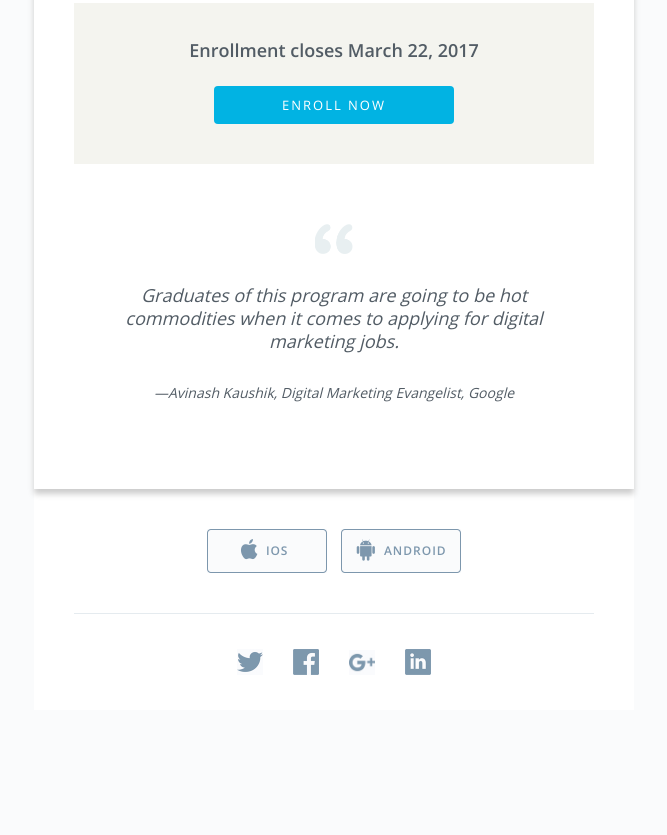
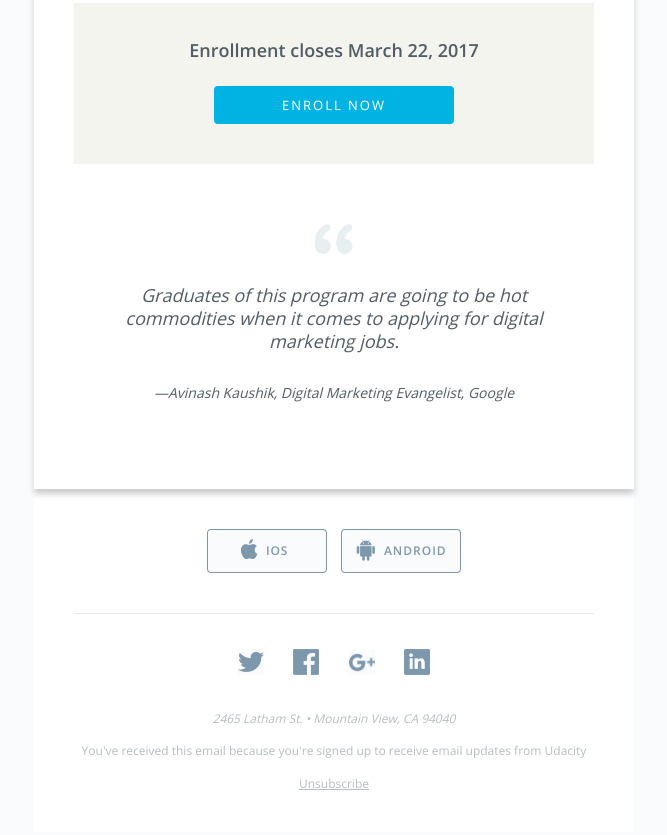
Before and after one commit to aprioriO/Udacity-promo, a plain HTML site: page index.html in a window 1280 px wide. Shown: the part 874-1709 px from the top of the page, without its empty margins (306-973 px from the left). Before the commit the page ends 1592 px from the top, so only its background shows below. Drawn offline with Linux system fonts and the light colour scheme.

Commit message:
add footer text

```diff
--- a/css/main.css
+++ b/css/main.css
@@ -109,7 +109,16 @@ p {
 }
 
 footer {
+  padding-bottom: 40px;
+}
+
+footer, footer p {
   text-align: center;
+  font-size: 12px;
+  color: #b7bdc1;
+}
+
+.app-buttons, .social-buttons {
   line-height: 0;
 }
 
@@ -119,7 +128,6 @@ footer {
   margin: auto;
   border-bottom: 1px solid #e5ebef;
 }
-
 .app-buttons img {
   width: 120px;
   margin: 0 5px;
@@ -128,8 +136,11 @@ footer {
 .social-buttons {
   padding: 35px 0;
 }
-
 .social-buttons img {
   width: 26px;
   margin: 0 13px;
 }
+
+footer a {
+  color: inherit;
+}
--- a/index.html
+++ b/index.html
@@ -44,15 +44,9 @@
             <img src="images/google.jpg" alt="google">
             <img src="images/linkedin.jpg" alt="linkedin">
           </div>
-          <br>
-          <br>
-          <br>
-          <br>
-          <br>
-          <br>
-          <!-- adress -->
-          <!-- disclaimer -->
-          <!-- unsunscribe -->
+          <address>2465 Latham St.  •  Mountain View, CA 94040</address>
+          <p>You've received this email because you're signed up to receive email updates from Udacity</p>
+          <a href="#">Unsubscribe</a>
         </footer>
       </main>
     </section>
```
